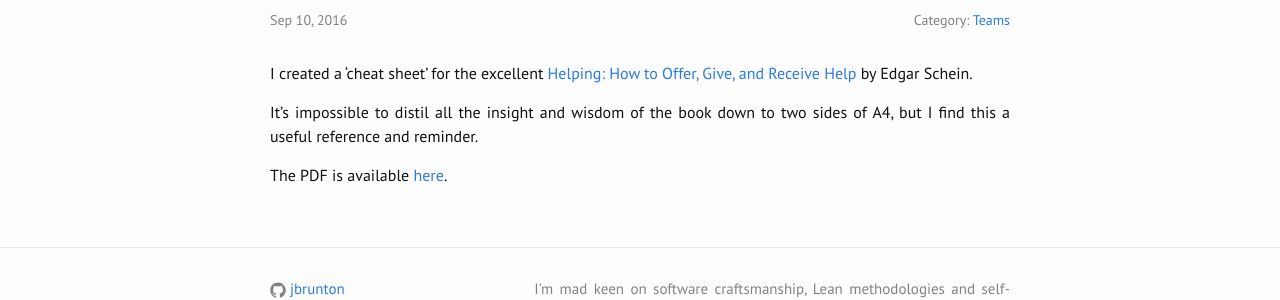
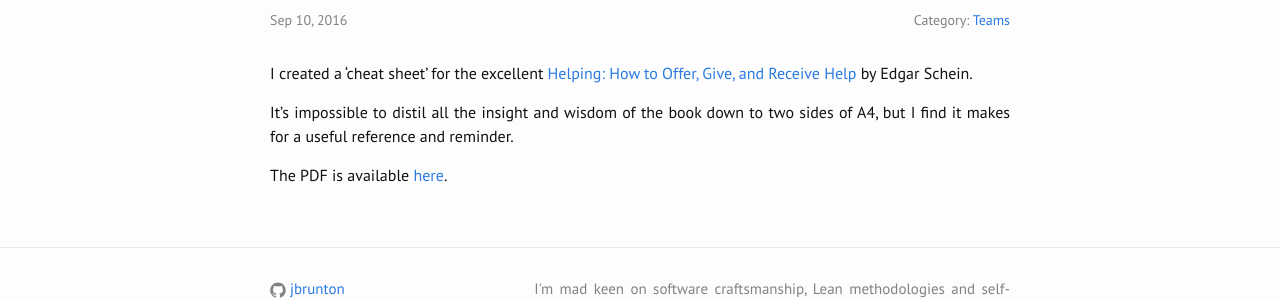
Before and after one commit to jbrunton/jbrunton.com, a Jekyll site: the page built from _posts/2016-09-10-humble-inquiry-cheat-sheet.md, in a window 1280 px wide. Shown: the part 134-434 px from the top of the page. Built offline with Jekyll 4.4.1, drawn with Linux system fonts in a browser that asks for light colours; nearby versions of some CDN libraries.

Commit message:
tweak phrasing

```diff
--- a/_posts/2016-09-10-humble-inquiry-cheat-sheet.md
+++ b/_posts/2016-09-10-humble-inquiry-cheat-sheet.md
@@ -9,6 +9,6 @@ tags:
 ---
 I created a 'cheat sheet' for the excellent [Helping: How to Offer, Give, and Receive Help](https://www.amazon.com/Helping-Offer-Give-Receive-Help-ebook/dp/B005P2A6TI) by Edgar Schein.
 
-It's impossible to distil all the insight and wisdom of the book down to two sides of A4, but I find this a useful reference and reminder.
+It's impossible to distil all the insight and wisdom of the book down to two sides of A4, but I find it makes for a useful reference and reminder.
 
 The PDF is available [here](https://github.com/jbrunton/HumbleInquiryCheatSheet/raw/master/Humble_Inquiry_Cheat_Sheet.pdf).
```
